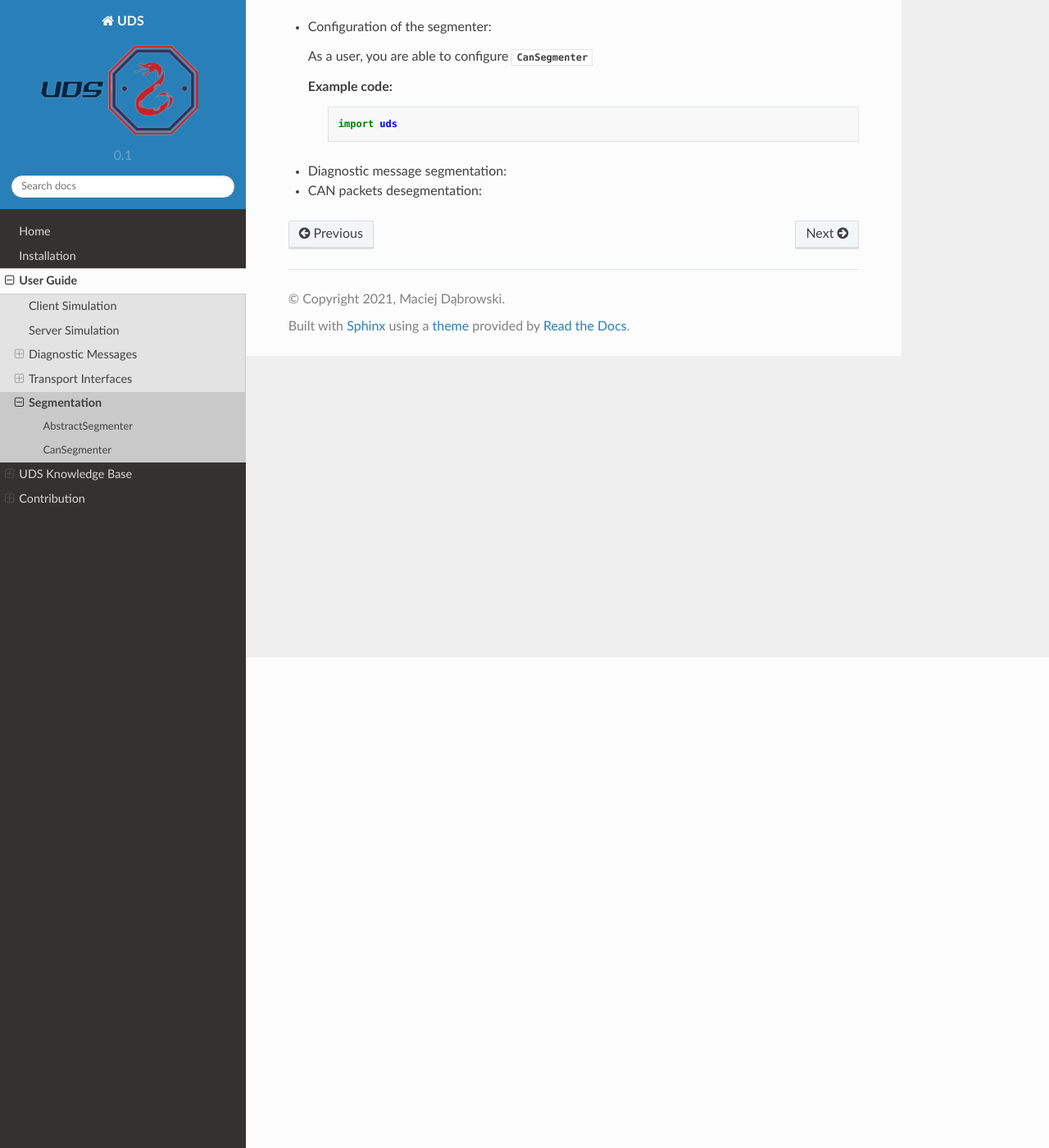
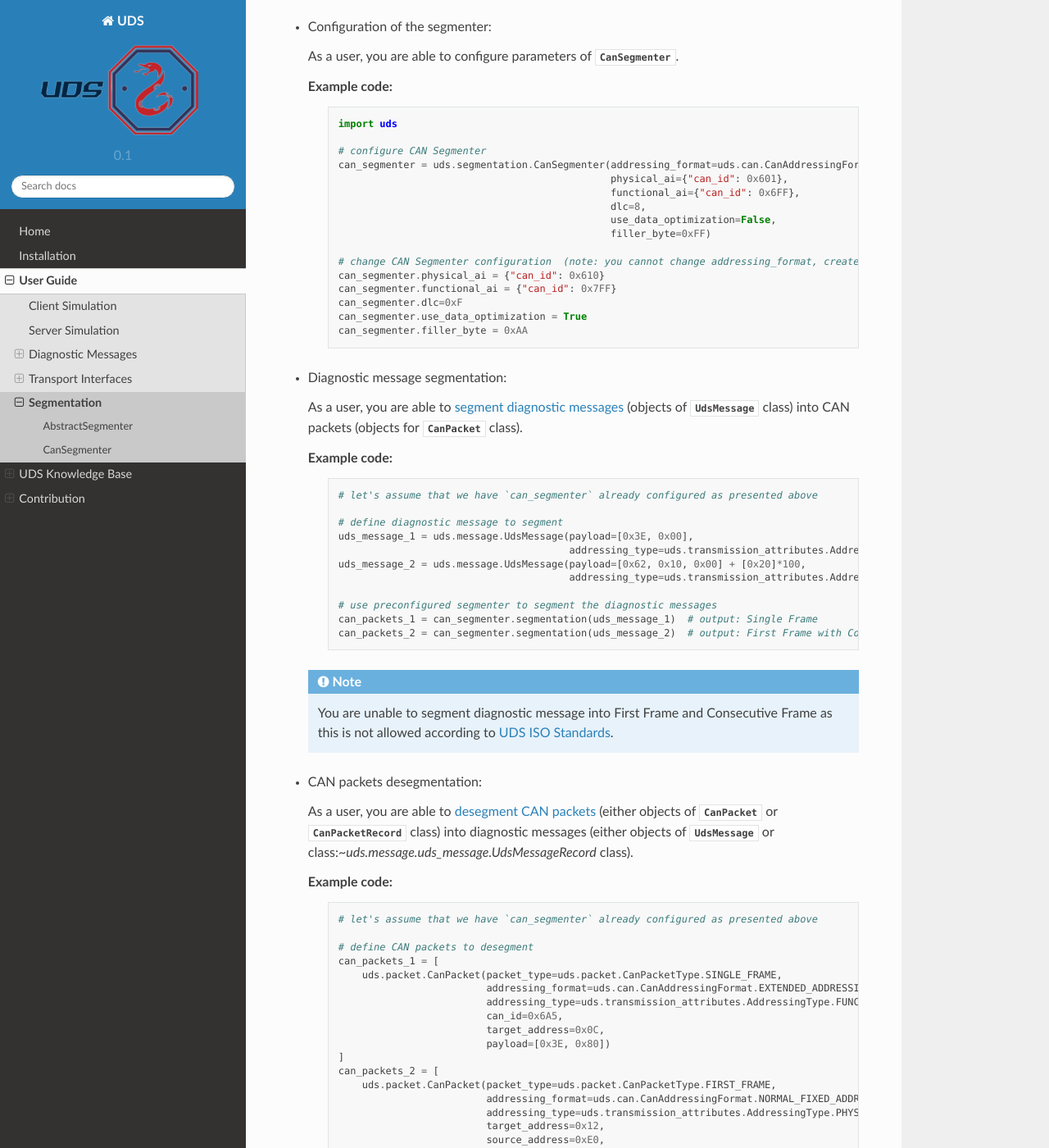
Before and after one commit to mdabrowski1990/uds, a Sphinx documentation site: the page built from docs/source/pages/user_guide/segmentation.rst, in a window 1280 px wide and 1400 px high, scrolled down 598 px. Shown: the whole window at 82% size. Built offline with Sphinx 7.4.7 and the Read the Docs theme 2.0.0, drawn with Linux system fonts in a browser that asks for light colours; pages that are not in the unit, such as notebooks, are missing from menus; some of the changed text lies outside the part shown.

Commit message:
user_docs
Provide user documentation for CAN Segmenter.

```diff
--- a/docs/source/pages/knowledge_base/osi_model.rst
+++ b/docs/source/pages/knowledge_base/osi_model.rst
@@ -2,6 +2,8 @@ UDS OSI Model
 =============
 Overview of UDS `OSI model <https://en.wikipedia.org/wiki/OSI_model>`_.
 
+
+.. _knowledge-base-uds-standards:
 
 UDS Standards
 -------------
--- a/docs/source/pages/user_guide/segmentation.rst
+++ b/docs/source/pages/user_guide/segmentation.rst
@@ -22,8 +22,7 @@ Following functionalities are provided by :class:`~uds.segmentation.can_segmente
 
 - Configuration of the segmenter:
 
-  As a user, you are able to configure :class:`~uds.segmentation.can_segmenter.CanSegmenter`
-
+  As a user, you are able to configure parameters of :class:`~uds.segmentation.can_segmenter.CanSegmenter`.
 
   **Example code:**
 
@@ -31,7 +30,101 @@ Following functionalities are provided by :class:`~uds.segmentation.can_segmente
 
         import uds
 
+        # configure CAN Segmenter
+        can_segmenter = uds.segmentation.CanSegmenter(addressing_format=uds.can.CanAddressingFormat.NORMAL_11BIT_ADDRESSING,
+                                                      physical_ai={"can_id": 0x601},
+                                                      functional_ai={"can_id": 0x6FF},
+                                                      dlc=8,
+                                                      use_data_optimization=False,
+                                                      filler_byte=0xFF)
+
+        # change CAN Segmenter configuration  (note: you cannot change addressing_format, create new segmenter instead)
+        can_segmenter.physical_ai = {"can_id": 0x610}
+        can_segmenter.functional_ai = {"can_id": 0x7FF}
+        can_segmenter.dlc=0xF
+        can_segmenter.use_data_optimization = True
+        can_segmenter.filler_byte = 0xAA
+
 
 - Diagnostic message segmentation:
 
+  As a user, you are able to :ref:`segment diagnostic messages <knowledge-base-message-segmentation>`
+  (objects of :class:`~uds.message.uds_message.UdsMessage` class) into CAN packets
+  (objects for :class:`~uds.packet.can_packet.CanPacket` class).
+
+  **Example code:**
+
+    .. code-block::  python
+
+        # let's assume that we have `can_segmenter` already configured as presented above
+
+        # define diagnostic message to segment
+        uds_message_1 = uds.message.UdsMessage(payload=[0x3E, 0x00],
+                                               addressing_type=uds.transmission_attributes.AddressingType.FUNCTIONAL)
+        uds_message_2 = uds.message.UdsMessage(payload=[0x62, 0x10, 0x00] + [0x20]*100,
+                                               addressing_type=uds.transmission_attributes.AddressingType.PHYSICAL)
+
+        # use preconfigured segmenter to segment the diagnostic messages
+        can_packets_1 = can_segmenter.segmentation(uds_message_1)  # output: Single Frame
+        can_packets_2 = can_segmenter.segmentation(uds_message_2)  # output: First Frame with Consecutive Frame(s)
+
+  .. note:: You are unable to segment diagnostic message into First Frame and Consecutive Frame as this is not allowed
+      according to :ref:`UDS ISO Standards <knowledge-base-uds-standards>`.
+
+
 - CAN packets desegmentation:
+
+  As a user, you are able to :ref:`desegment CAN packets <knowledge-base-packets-desegmentation>`
+  (either objects of :class:`~uds.packet.can_packet.CanPacket` or :class:`~uds.packet.can_packet_record.CanPacketRecord` class)
+  into diagnostic messages (either objects of :class:`~uds.message.uds_message.UdsMessage` or
+  class:`~uds.message.uds_message.UdsMessageRecord` class).
+
+  **Example code:**
+
+    .. code-block::  python
+
+        # let's assume that we have `can_segmenter` already configured as presented above
+
+        # define CAN packets to desegment
+        can_packets_1 = [
+            uds.packet.CanPacket(packet_type=uds.packet.CanPacketType.SINGLE_FRAME,
+                                 addressing_format=uds.can.CanAddressingFormat.EXTENDED_ADDRESSING,
+                                 addressing_type=uds.transmission_attributes.AddressingType.FUNCTIONAL,
+                                 can_id=0x6A5,
+                                 target_address=0x0C,
+                                 payload=[0x3E, 0x80])
+        ]
+        can_packets_2 = [
+            uds.packet.CanPacket(packet_type=uds.packet.CanPacketType.FIRST_FRAME,
+                                 addressing_format=uds.can.CanAddressingFormat.NORMAL_FIXED_ADDRESSING,
+                                 addressing_type=uds.transmission_attributes.AddressingType.PHYSICAL,
+                                 target_address=0x12,
+                                 source_address=0xE0,
+                                 dlc=8,
+                                 data_length=15,
+                                 payload=[0x62, 0x10, 0x00] + 3*[0x20]),
+            uds.packet.CanPacket(packet_type=uds.packet.CanPacketType.CONSECUTIVE_FRAME,
+                                 addressing_format=uds.can.CanAddressingFormat.NORMAL_FIXED_ADDRESSING,
+                                 addressing_type=uds.transmission_attributes.AddressingType.PHYSICAL,
+                                 target_address=0x12,
+                                 source_address=0xE0,
+                                 dlc=8,
+                                 sequence_number=1,
+                                 payload=7*[0x20]),
+            uds.packet.CanPacket(packet_type=uds.packet.CanPacketType.CONSECUTIVE_FRAME,
+                                 addressing_format=uds.can.CanAddressingFormat.NORMAL_FIXED_ADDRESSING,
+                                 addressing_type=uds.transmission_attributes.AddressingType.PHYSICAL,
+                                 target_address=0x12,
+                                 source_address=0xE0,
+                                 sequence_number=1,
+                                 payload=2 * [0x20],
+                                 filler_byte=0x99)
+        ]
+
+        # use preconfigured segmenter to desegment the CAN packets
+        uds_message_1 = can_segmenter.desegmentation(can_packets_1)
+        uds_message_2 = can_segmenter.desegmentation(can_packets_2)
+
+    .. warning:: Desegmentation performs only sanity check on CAN Packets (not full validation of CAN packets content),
+        therefore as long as a message can be decoded out of CAN packets (even if it is incompatible with
+        Diagnostic on CAN ISO standards) as long it will not raise an error.
```
